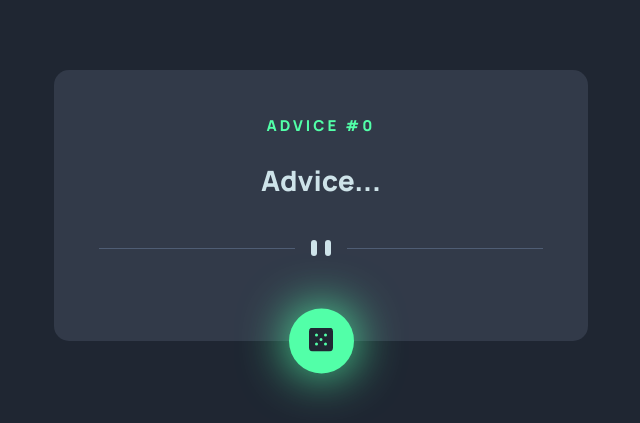
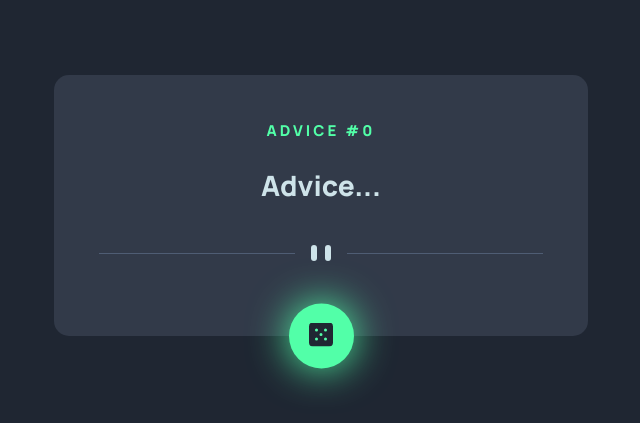
Before and after one commit to OBIDJ0N/advice-generator, a plain HTML site: page index.html in a window 1280 px wide. In both pictures the pointer is over the button 640 px from the left and 535 px from the top of the page. Shown: the part 195-618 px from the top of the page, without its empty margins (319-959 px from the left). Drawn offline with Linux system fonts and the light colour scheme.

Commit message:
some styles of the website changed

```diff
--- a/style.css
+++ b/style.css
@@ -23,7 +23,7 @@ body{
     flex-direction: column;
     align-items: center;
     max-width: 550px;
-    padding: 45px 45px 80px 45px;
+    padding: 45px 45px 70px 45px;
     background-color: hsl(217, 19%, 24%);
     border-radius: 15px;
     text-align: center;
@@ -52,7 +52,7 @@ body{
     transition: all .3s ease-in-out;
 }
 .get_advice:hover{
-    box-shadow: 0 0 50px hsl(150, 100%, 66%);
+    box-shadow: 0 0 40px hsl(150, 100%, 66%);
 }
 @media (max-width: 600px){
     .box{
```
